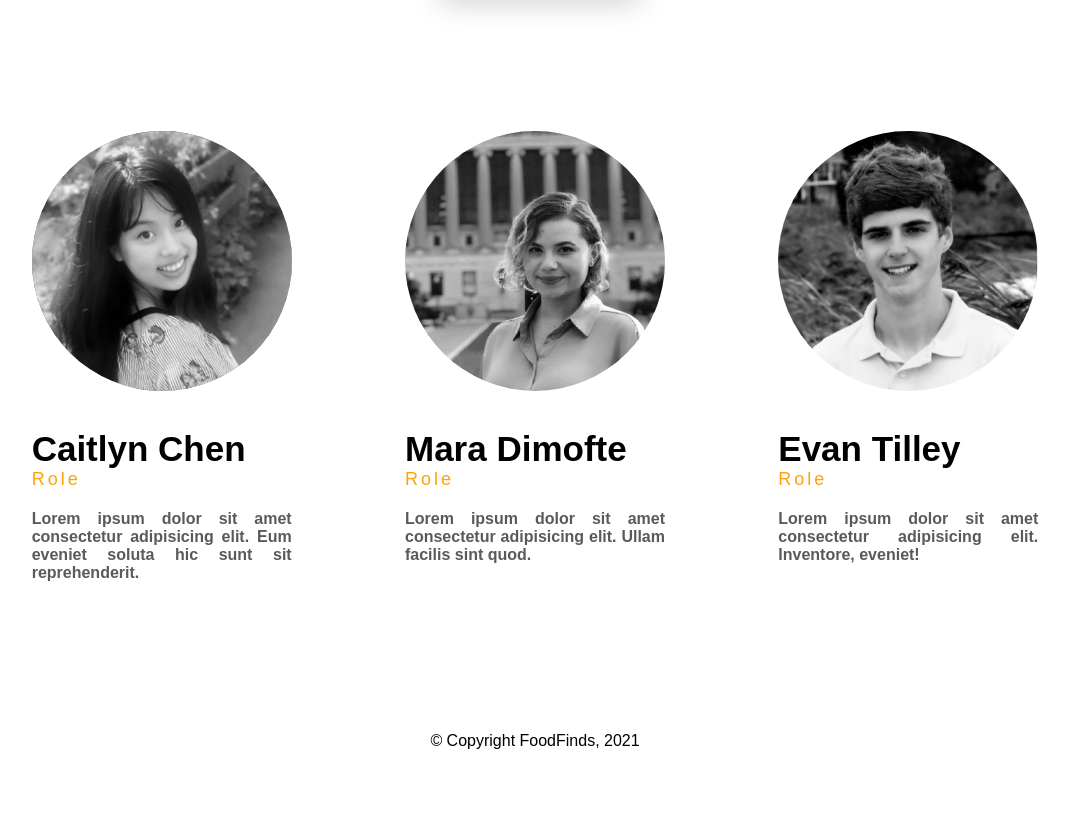
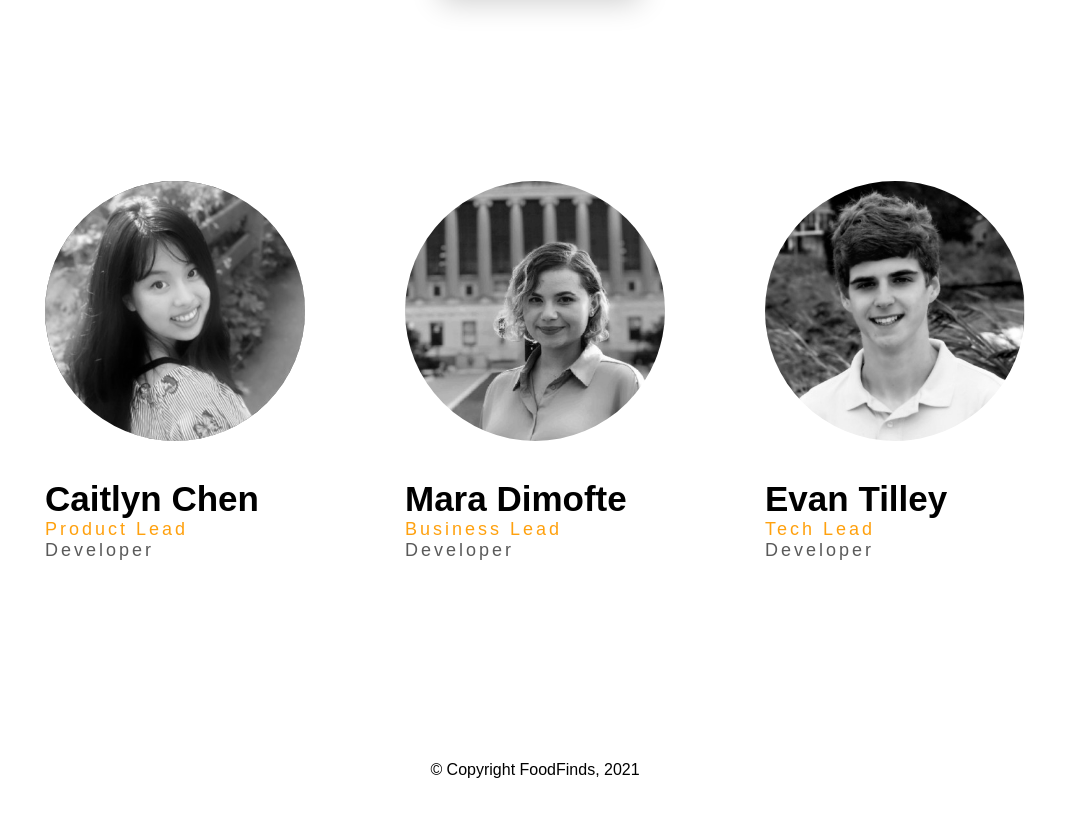
Before and after one commit to FoodFinds/foodfinds.github.io, a plain HTML site: page index.html in a window 1280 px wide. Shown: the part 5507-6336 px from the top of the page, without its empty margins (105-1175 px from the left). Before the commit the page ends 6307 px from the top, so only its background shows below. Drawn offline with Linux system fonts and the light colour scheme.

Commit message:
added roles

```diff
--- a/index.html
+++ b/index.html
@@ -166,22 +166,22 @@
 				  <a href="https://www.linkedin.com/in/caitlyn-chen/"><img src="./img/img1.jpeg" class="profile-img"></a>
 
 				  <h3 class="user-name">Caitlyn Chen</h3>
-				  <h5>Role</h5>
-				  <p>Lorem ipsum dolor sit amet consectetur adipisicing elit. Eum eveniet soluta hic sunt sit reprehenderit.</p>
+				  <h5>Product Lead</h5>
+				  <h4>Developer</h4>
 				</div>
 				<div class="profile">
 					<a href="https://www.linkedin.com/in/mara-dimofte-797779174/"><img src="./img/img2.jpeg" class="profile-img"></a>
 
 				  <h3 class="user-name">Mara Dimofte</h3>
-				  <h5>Role</h5>
-				  <p>Lorem ipsum dolor sit amet consectetur adipisicing elit. Ullam facilis sint quod.</p>
+				  <h5>Business Lead</h5>
+				  <h4>Developer</h4>
 				</div>
 				<div class="profile">
 					<a href="https://www.linkedin.com/in/evan-tilley-a31352190/"><img src="./img/img3.jpeg" class="profile-img"></a>
 
 				  <h3 class="user-name">Evan Tilley</h3>
-				  <h5>Role</h5>
-				  <p>Lorem ipsum dolor sit amet consectetur adipisicing elit. Inventore, eveniet!</p>
+				  <h5>Tech Lead</h5>
+				  <h4>Developer</h4>
 				</div>
 			  </div>
 			</div>
--- a/style.css
+++ b/style.css
@@ -300,11 +300,12 @@ footer {
 .profiles {
   display: flex;
   justify-content: space-around;
-  margin: 100px 80px;
+  margin: 100px 100px;
 }
 
 .profile {
-  flex-basis: 260px;
+  flex-basis: 300px;
+  padding: 50px;
 }
 
 .profile .profile-img {
@@ -331,6 +332,12 @@ footer {
   letter-spacing: 3px;
   color: rgba(255, 161, 14, 1);
 }
+.profile h4 {
+	font-size: 18px;
+	font-weight: 500;
+	letter-spacing: 3px;
+	color: #5a5a5a;
+  }
 
 .profile p {
   color: #5a5a5a;
```
